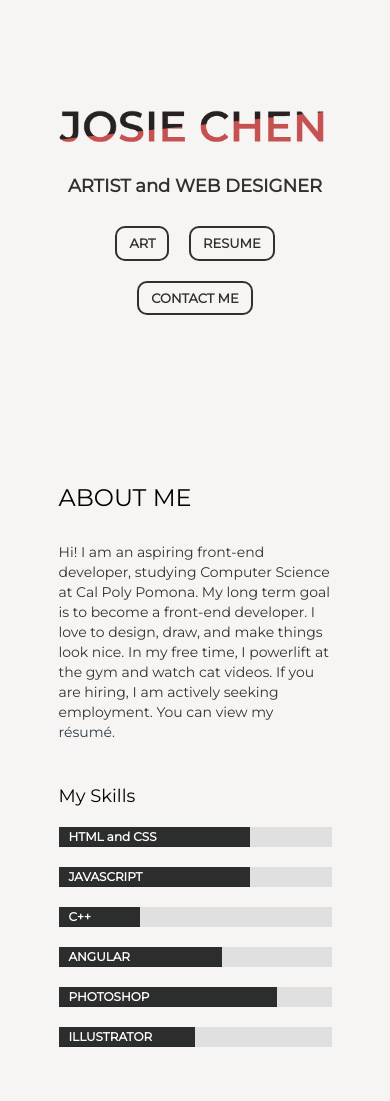
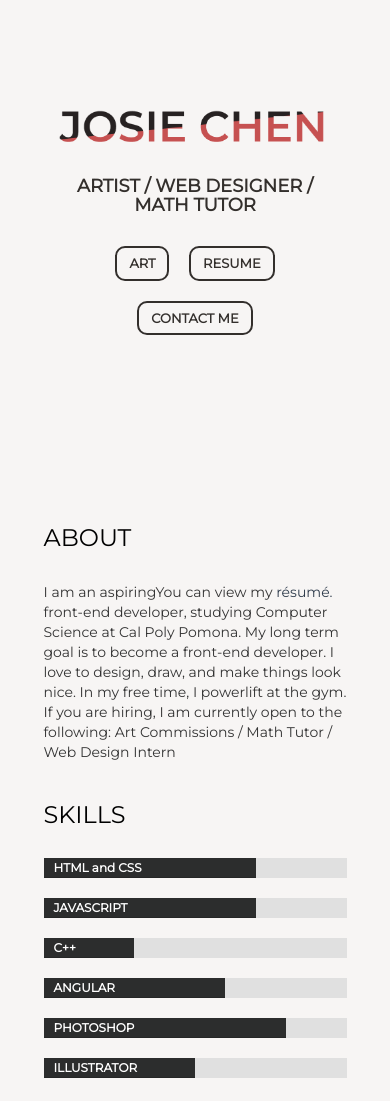
Before and after one commit to zuronechen/Websites_2019, a plain HTML site: page index.html in a window 390 px wide. Shown: the top 1101 px of the page. Drawn offline with nearby package versions, Linux system fonts and the light colour scheme.

Commit message:
more organizatoin

```diff
--- a/index.html
+++ b/index.html
@@ -17,10 +17,10 @@
     </head>
 
 <body>
-    <div class="container" id="home">
+    <div class="container" id="opening-segment">
         <div class="wrapper">
                 <img src="images/josie_chen_5.png" alt="" class="img-responsive">
-                <h4>ARTIST and WEB DESIGNER</h4><br>
+                <h4>ARTIST / WEB DESIGNER / MATH TUTOR</h4><br>
 
                 <div class="text-center">
                     <button  target="_blank" onclick="location.href='https://zuronechen.github.io/portfolio/'"
@@ -31,22 +31,25 @@
         </div>
     </div>
 
-    <div class="container" id="about">
+    <div class="container" id="about-segment">
         <div class="wrapper">
-            <h3>ABOUT ME</h3>
+                <div class="row">
+            <h3>ABOUT</h3>
             <p>
-                Hi! I am an aspiring front-end developer, studying
+                I am an aspiringYou can view my
+                <a href="#">résumé.</a> front-end developer, studying
                 Computer Science at Cal Poly Pomona. My long term goal is to become a front-end
                 developer.
-                I love to design, draw, and make things look nice. In my free time, I powerlift at the gym
-                and watch cat videos. If you are hiring, I am actively seeking employment. You can view my
-                <a href="#">résumé.</a>
+                I love to design, draw, and make things look nice. In my free time, I powerlift at the gym.
+                If you are hiring, I am currently open to the following:
+                Art Commissions /
+                Math Tutor /
+                Web Design Intern
                 <br><br>
             </p>
 
-            <div class="row">
-                    <h4>My Skills</h4>
-                    <div class="col-md-6">
+
+                    <h3>SKILLS</h3>
                         <div class="progress">
                             <div class="progress-bar" role="progressbar"
                             aria-valuenow="70" aria-valuemin="0" aria-valuemax="100" style="width:70%">
@@ -65,8 +68,6 @@
                             <p>C++</p>
                             </div>
                             </div>
-                    </div>
-                    <div class="col-md-6">
                         <div class="progress">
                             <div class="progress-bar" role="progressbar"
                                 aria-valuenow="70" aria-valuemin="0" aria-valuemax="100" style="width:60%">
@@ -85,7 +86,7 @@
                                 <p>ILLUSTRATOR</p>
                                 </div>
                             </div>
-                    </div>
+
 
                 </div>
         </div>
--- a/styles.css
+++ b/styles.css
@@ -11,7 +11,6 @@ body{
     overflow-x: hidden;
     width: 100%;
     height: 100%;
-    /* background: linear-gradient(132deg,#16A085, #F4D03F); */
     background: #f7f5f4;
     background-repeat: no-repeat;
     background-attachment: fixed;
@@ -28,7 +27,26 @@ body{
     height: auto;
 }
 
-#home .btn{
+.wrapper{
+    width: 70%;
+    margin: 0 auto;
+    vertical-align: middle;
+    margin-top: 40px;
+    margin-bottom: 50px
+}
+
+/*------------------------------------start of opening-segment------------------------------------------*/
+
+/*opening-segment structure*/
+#opening-segment{
+    margin-top: 60px;
+    margin-bottom: 60px;
+    background: none;
+    box-shadow: none;
+}
+
+/*opening-segment buttons*/
+#opening-segment .btn{
     background:none;
     border: 2px solid #332f2c;
     color:#332f2c;
@@ -40,19 +58,13 @@ body{
     border-radius: 10px;
 }
 
-#home .btn:hover{
-    border: 2px solid #e84845;
-    color:#e84845;
+/*opening-segment button hover*/
+#opening-segment .btn:hover{
+    border: 2px solid #e84845; color:#e84845;
 }
 
-#home{
-    margin-top: 60px;
-    margin-bottom: 60px;
-    background: none;
-    box-shadow: none;
-}
-
-#home img{
+/*opening-segment "Josie Chen" logo (image)*/
+#opening-segment img{
     margin-top: 40px;
     margin-bottom: -20px;
     margin-left: auto;
@@ -60,32 +72,27 @@ body{
     vertical-align: middle;
 }
 
-#home h4{
-    color: #332f2c;
-    font-weight: bold;
-    text-align: center;
+/*opening-segment job-title text (h4)*/
+#opening-segment h4{
+    color: #332f2c; font-weight: bold; text-align: center;
+}
+/*------------------------------------end of opening-segment------------------------------------------*/
+
+
+/*------------------------------------start of about-segment------------------------------------------*/
+
+/*about-segment header (h3)*/
+#about-segment h3{
+    color: black; margin-bottom: 30px;
 }
 
-/* #about{
-    background:linear-gradient(132deg,#c65151, #db7062);
-} */
-
-#about h3{
-    color: black;
-    margin-bottom: 30px;
-}
-
-#about h4{
-    color:black;
-    padding: 5px 10px 10px 15px;
-}
-
-#about a{
+/*about-segment text (a)*/
+#about-segment a{
     text-decoration: none;
     color: #2f3c4c;
 }
 
-/*Skills Progress Bar */
+/*skills Progress Bar */
 .progress{
     background: #e0e0e0;
     border: none;
@@ -106,16 +113,9 @@ body{
     border: none;
 }
 
+/*------------------------------------end of about-segment------------------------------------------*/
 
-.wrapper{
-    width: 70%;
-    margin: 0 auto;
-    vertical-align: middle;
-    margin-top: 40px;
-    margin-bottom: 50px
-}
 
-/* Projects Section*/
 
 #projects h3{
     color:black;
```
